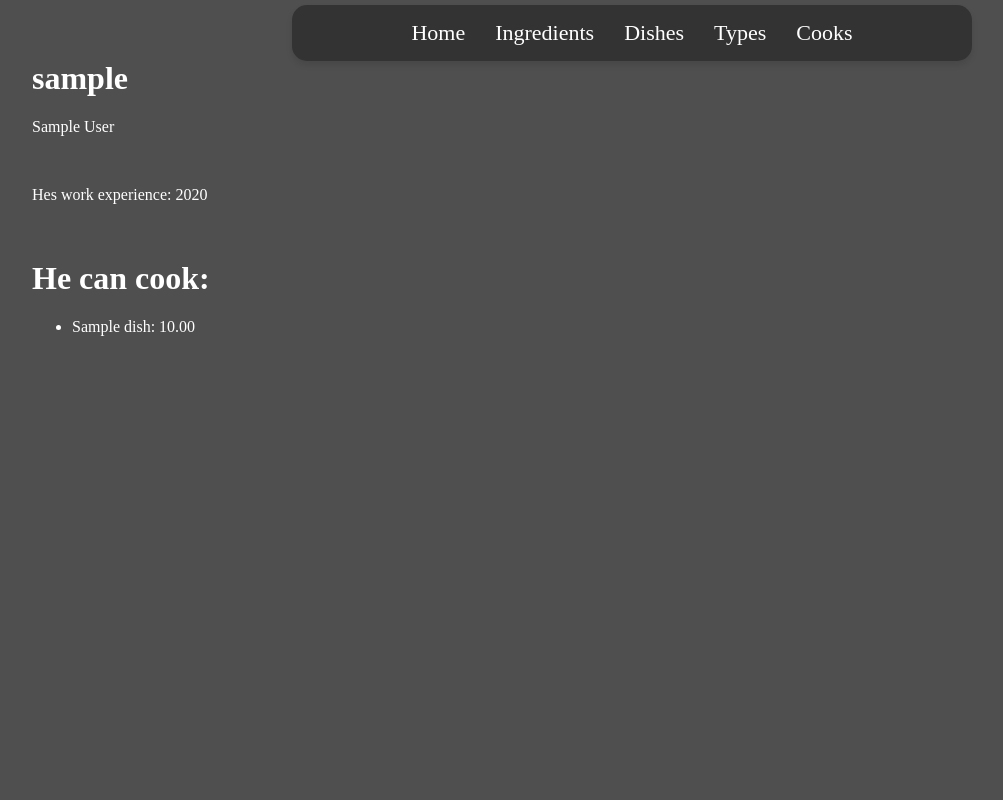
After one commit to Andriy521/restaurant-menu, a Django app: page /cooks/1/ in a window 1280 px wide. The commit adds this page. Shown: the whole page, without its empty margins (8-1011 px from the left). Run offline with Django 5.2, Linux system fonts and the light colour scheme; tables that the repository leaves empty hold one stand-in row (values such as "Sample post").

Commit message:
Add Types to navigation, detailviews for dishes and cooks and links in them

```diff
--- a/menu/models.py
+++ b/menu/models.py
@@ -56,7 +56,7 @@ class Dish(models.Model):
     cooks = models.ManyToManyField(
         Cook,
         blank=True,
-        related_name="cooks"
+        related_name="dishes",
     )
 
     def __str__(self):
--- a/menu/views.py
+++ b/menu/views.py
@@ -36,3 +36,22 @@ class IngredientListView(generic.ListView):
     queryset = Ingredient.objects.all()
     context_object_name = "ingredients_list"
     template_name = "menu/ingredient_list.html"
+
+
+class DishTypeListView(generic.ListView):
+    model = DishType
+    queryset = DishType.objects.all()
+    context_object_name = "dish_types_list"
+    template_name = "menu/dish_type_list.html"
+
+
+class DishDetailView(generic.DetailView):
+    model = Dish
+    template_name = "menu/dish_detail.html"
+    context_object_name = "dish"
+
+
+class CookDetailView(generic.DetailView):
+    model = Cook
+    template_name = "menu/cook_detail.html"
+    context_object_name = "cook"
--- a/restaurant_menu/urls.py
+++ b/restaurant_menu/urls.py
@@ -16,7 +16,14 @@ Including another URLconf
 """
 from django.contrib import admin
 from django.urls import path
-from menu.views import index, DishListView, CookListView, IngredientListView
+from menu.views import (
+    index,
+    DishListView,
+    CookListView,
+    IngredientListView,
+    DishTypeListView,
+    DishDetailView, CookDetailView,
+)
 
 urlpatterns = [
     path('admin/', admin.site.urls),
@@ -24,4 +31,7 @@ urlpatterns = [
     path("dishes/", DishListView.as_view(), name="dishes-list"),
     path("cooks/", CookListView.as_view(), name="cooks-list"),
     path("ingredients/", IngredientListView.as_view(), name="ingredients-list"),
+    path("types/", DishTypeListView.as_view(), name="types-list"),
+    path("dishes/<int:pk>/", DishDetailView.as_view(), name="dish-detail"),
+    path("cooks/<int:pk>/", CookDetailView.as_view(), name="cook-detail"),
 ]
--- a/static/style.css
+++ b/static/style.css
@@ -1,8 +1,19 @@
+html {
+    background-color: #4f4f4f;
+}
+
+body {
+    color: white;
+    margin-left: 40px;
+    margin-top: 60px;
+}
+
 .header {
     position: fixed;
     top: 5px;
     left: 50%;
     width: 50%;
+    min-width: 500px;
     transform: translateX(-50%);
     background-color: #333;
     color: white;
@@ -23,13 +34,16 @@
     padding: 0;
 }
 
-.nav-menu a {
+a {
     text-decoration: none;
     color: white;
-    font-size: 22px;
     transition: color 0.3s ease;
 }
 
-.nav-menu a:hover {
+.nav-menu a {
+    font-size: 22px;
+}
+
+a:hover {
     color: #ffcc00;
 }
--- a/templates/includes/header.html
+++ b/templates/includes/header.html
@@ -1,10 +1,11 @@
 <header class="header">
     <nav>
         <ul class="nav-menu">
-            <li><a href="{% url "home" %}">Home</a></li>
-            <li><a href="{% url "ingredients-list" %}">Ingredients</a></li>
-            <li><a href="{% url "dishes-list" %}">Dishes</a></li>
-            <li><a href="{% url "cooks-list" %}">Cooks</a></li>
+            <li><a class="link" href="{% url "home" %}">Home</a></li>
+            <li><a class="link" href="{% url "ingredients-list" %}">Ingredients</a></li>
+            <li><a class="link" href="{% url "dishes-list" %}">Dishes</a></li>
+            <li><a class="link" href="{% url "types-list" %}">Types</a></li>
+            <li><a class="link" href="{% url "cooks-list" %}">Cooks</a></li>
         </ul>
     </nav>
 </header>
--- /dev/null
+++ b/templates/menu/cook_detail.html
@@ -0,0 +1,19 @@
+{% extends "base.html"%}
+
+{% block content %}
+	<h1>{{ cook.username }}</h1>
+    <p>{{ cook.first_name }} {{ cook.last_name }}</p>
+    <br>
+    <p>Hes work experience: {{ cook.years_of_experience }}</p>
+    <br>
+    {% if cook.dishes %}
+        <h1>He can cook:</h1>
+        <ul>
+        {% for dish in cook.dishes.all %}
+            <li>
+                <a class="link" href="{% url "dish-detail" dish.pk %}">{{ dish.name }}</a>: {{ dish.price }}
+            </li>
+        {% endfor %}
+    {% endif %}
+</ul>
+{% endblock %}
--- a/templates/menu/cook_list.html
+++ b/templates/menu/cook_list.html
@@ -5,8 +5,9 @@
         {% for cook in cooks_list %}
             {% if not cook.is_superuser %}
                 <li>
-                    {{ cook.username }} ({{ cook.first_name }} {{ cook.last_name }})
-                    years as a cooker: {{ cook.years_of_experience }}
+                    <a href="{% url "cook-detail" cook.pk %}">{{ cook.username }} ({{ cook.first_name }} {{ cook.last_name }})
+                    years as a cooker: {{ cook.years_of_experience }}</a>
+
                 </li>
             {% endif %}
         {% endfor %}
--- a/templates/menu/dish_list.html
+++ b/templates/menu/dish_list.html
@@ -3,7 +3,9 @@
 {% block content %}
     <ul>
         {% for dish in dishes_list %}
-            <li>{{ dish.name }}: {{ dish.price }}</li>
+            <li>
+                <a class="link" href="{% url "dish-detail" dish.pk %}">{{ dish.name }}</a>: {{ dish.price }}
+            </li>
         {% endfor %}
     </ul>
 {% endblock %}
```
Also changed, not shown: templates/menu/dish_detail.html (added, +20 -0 lines), templates/menu/dish_type_list.html (added, +9 -0 lines).
